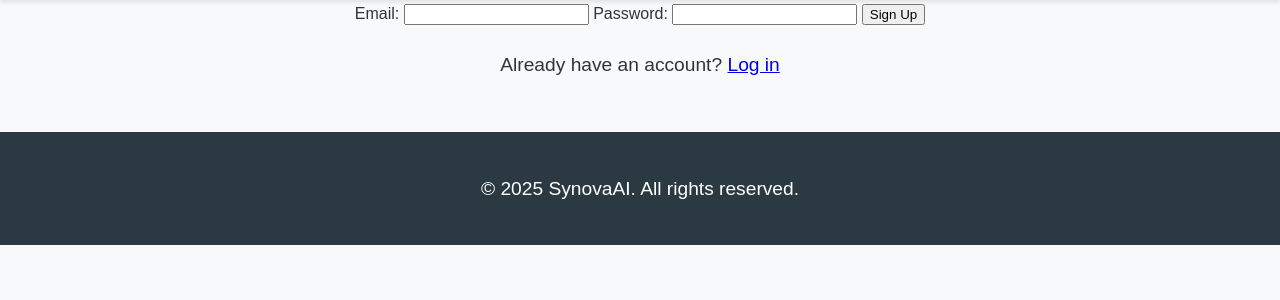
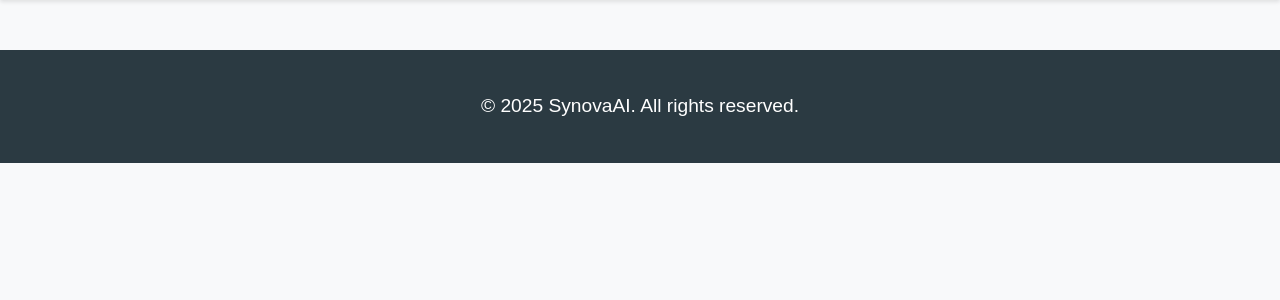
Before and after one commit to jslad2/sales-forecasting-platform, a Flask app: template templates/register.html in a window 1280 px wide. Shown: the part 113-413 px from the top of the page. Run offline with Flask 3, Linux system fonts and the light colour scheme; the template is opened without the code that fills it, so the values that code supplies are empty.

Commit message:
test register

```diff
--- a/templates/register.html
+++ b/templates/register.html
@@ -13,18 +13,7 @@
         <p>Sign up to start using AI-Powered Forecasting.</p>
     </header>
 
-    <section class="register-container">
-        <form action="{{ url_for('register') }}" method="POST">
-            <label for="email">Email:</label>
-            <input type="email" id="email" name="email" required>
 
-            <label for="password">Password:</label>
-            <input type="password" id="password" name="password" required>
-
-            <button type="submit">Sign Up</button>
-        </form>
-        <p>Already have an account? <a href="{{ url_for('login') }}">Log in</a></p>
-    </section>
 
     <footer>
         <p>&copy; 2025 SynovaAI. All rights reserved.</p>
```
